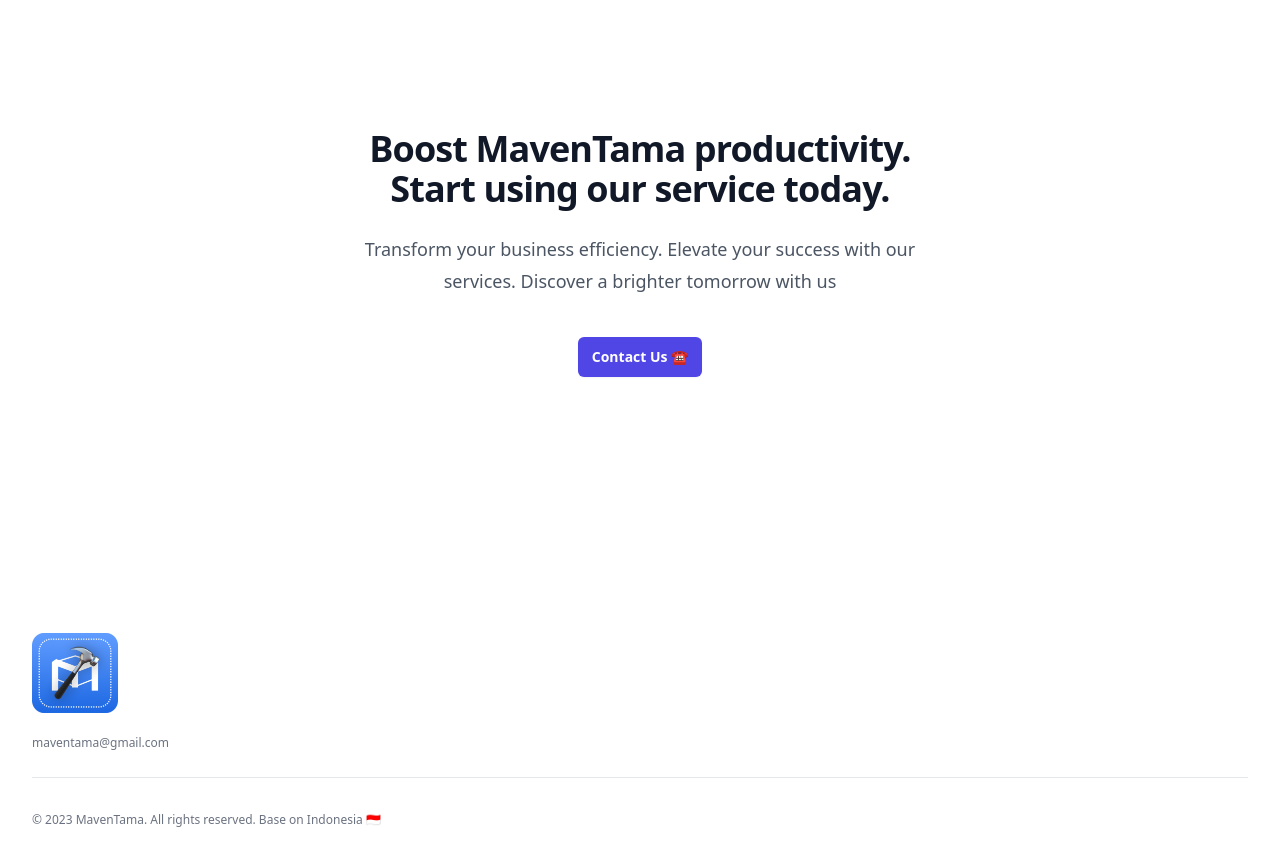
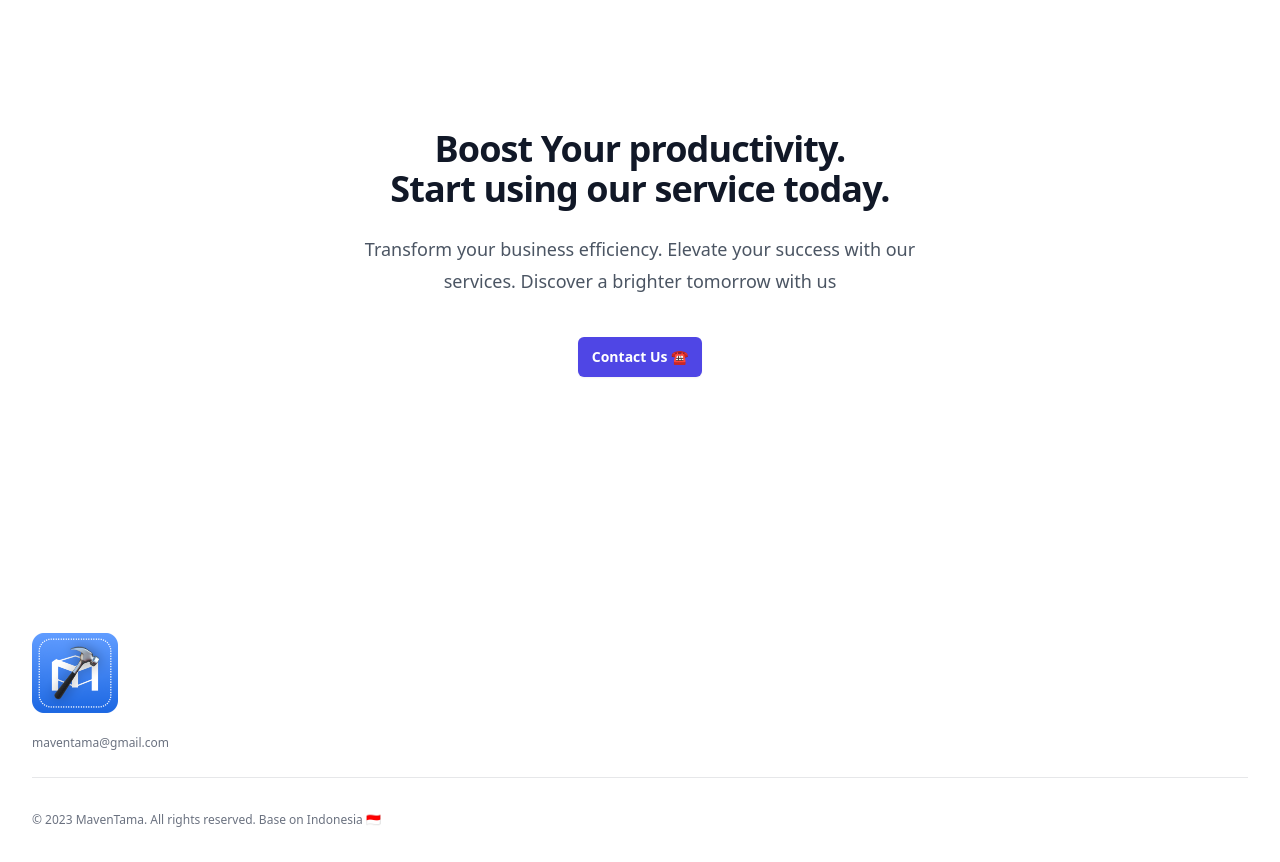
Before and after one commit to maventama/maventama-landingpage, a Vue app: page / in a window 1280 px wide. Shown: the part 5420-6282 px from the top of the page. Built offline with nearby package versions, Linux system fonts and the light colour scheme.

Commit message:
Fix formatting in App.vue file

```diff
--- a/src/App.vue
+++ b/src/App.vue
@@ -104,7 +104,8 @@
                     <h1 class="text-4xl font-bold tracking-tight text-gray-900 sm:text-6xl">
                         Beyond Software, Into Tomorrow.
                     </h1>
-                    <p class="mt-6 text-lg leading-8 text-gray-600">With us, you can transcend technological limits and enter a new world full of opportunities.</p>
+                    <p class="mt-6 text-lg leading-8 text-gray-600">With us, you can transcend technological limits and
+                        enter a new world full of opportunities.</p>
                     <div class="mt-10 flex items-center justify-center gap-x-6">
                         <a target="_blank"
                             href="https://wa.me/6285158513669?text=Halo, saya ingin bertanya mengenai maventama software house."
@@ -576,7 +577,8 @@
                 Our Pricing for Digital Agency Service
             </p>
         </div>
-        <p class="mx-auto mt-6 max-w-2xl text-center text-lg leading-8 text-gray-600">The right price for you, whoever you are.</p>
+        <p class="mx-auto mt-6 max-w-2xl text-center text-lg leading-8 text-gray-600">The right price for you, whoever
+            you are.</p>
         <div
             class="mx-auto mt-16 grid max-w-lg grid-cols-1 items-center gap-y-6 sm:mt-20 sm:gap-y-0 lg:max-w-4xl lg:grid-cols-2">
             <div class="rounded-3xl p-8 ring-1 ring-gray-900/10 sm:p-10 relative bg-white shadow-2xl">
@@ -645,12 +647,12 @@
                         Google Ads
                     </li>
                 </ul>
-                <a href="https://wa.me/6285158513669?text=Halo, saya minat dengan digital agency paket UMKM." aria-describedby="tier-personal"
+                <a href="https://wa.me/6285158513669?text=Halo, saya minat dengan digital agency paket UMKM."
+                    aria-describedby="tier-personal"
                     class="mt-8 block rounded-md py-2.5 px-3.5 text-center text-sm font-semibold focus-visible:outline focus-visible:outline-2 focus-visible:outline-offset-2 focus-visible:outline-indigo-600 sm:mt-10 bg-indigo-600 text-white shadow hover:bg-indigo-500">Get
                     started today</a>
             </div>
-            <div
-                class="rounded-3xl p-8 ring-1 ring-gray-900/10 sm:p-10 bg-white/60 sm:mx-8 lg:mx-0">
+            <div class="rounded-3xl p-8 ring-1 ring-gray-900/10 sm:p-10 bg-white/60 sm:mx-8 lg:mx-0">
                 <h3 id="tier-team" class="text-base font-semibold leading-7 text-indigo-600">Enterprise</h3>
                 <p class="mt-4 flex items-baseline gap-x-2">
                     <span class="text-5xl font-bold tracking-tight text-gray-900">IDR 7500.000</span>
@@ -723,7 +725,8 @@
                         Google Ads
                     </li>
                 </ul>
-                <a href="https://wa.me/6285158513669?text=Halo, saya minat dengan digital agency paket Enterprise." aria-describedby="tier-team"
+                <a href="https://wa.me/6285158513669?text=Halo, saya minat dengan digital agency paket Enterprise."
+                    aria-describedby="tier-team"
                     class="mt-8 block rounded-md py-2.5 px-3.5 text-center text-sm font-semibold focus-visible:outline focus-visible:outline-2 focus-visible:outline-offset-2 focus-visible:outline-indigo-600 sm:mt-10 text-indigo-600 ring-1 ring-inset ring-indigo-200 hover:ring-indigo-300">Get
                     started today</a>
             </div>
@@ -734,7 +737,7 @@
     <div class="bg-white">
         <div class="px-6 py-24 sm:px-6 sm:py-32 lg:px-8">
             <div class="mx-auto max-w-2xl text-center">
-                <h2 class="text-3xl font-bold tracking-tight text-gray-900 sm:text-4xl">Boost MavenTama
+                <h2 class="text-3xl font-bold tracking-tight text-gray-900 sm:text-4xl">Boost Your
                     productivity.<br>Start using our service today.</h2>
                 <p class="mx-auto mt-6 max-w-xl text-lg leading-8 text-gray-600">
                     Transform your business efficiency. Elevate your success with our services. Discover a brighter
```
